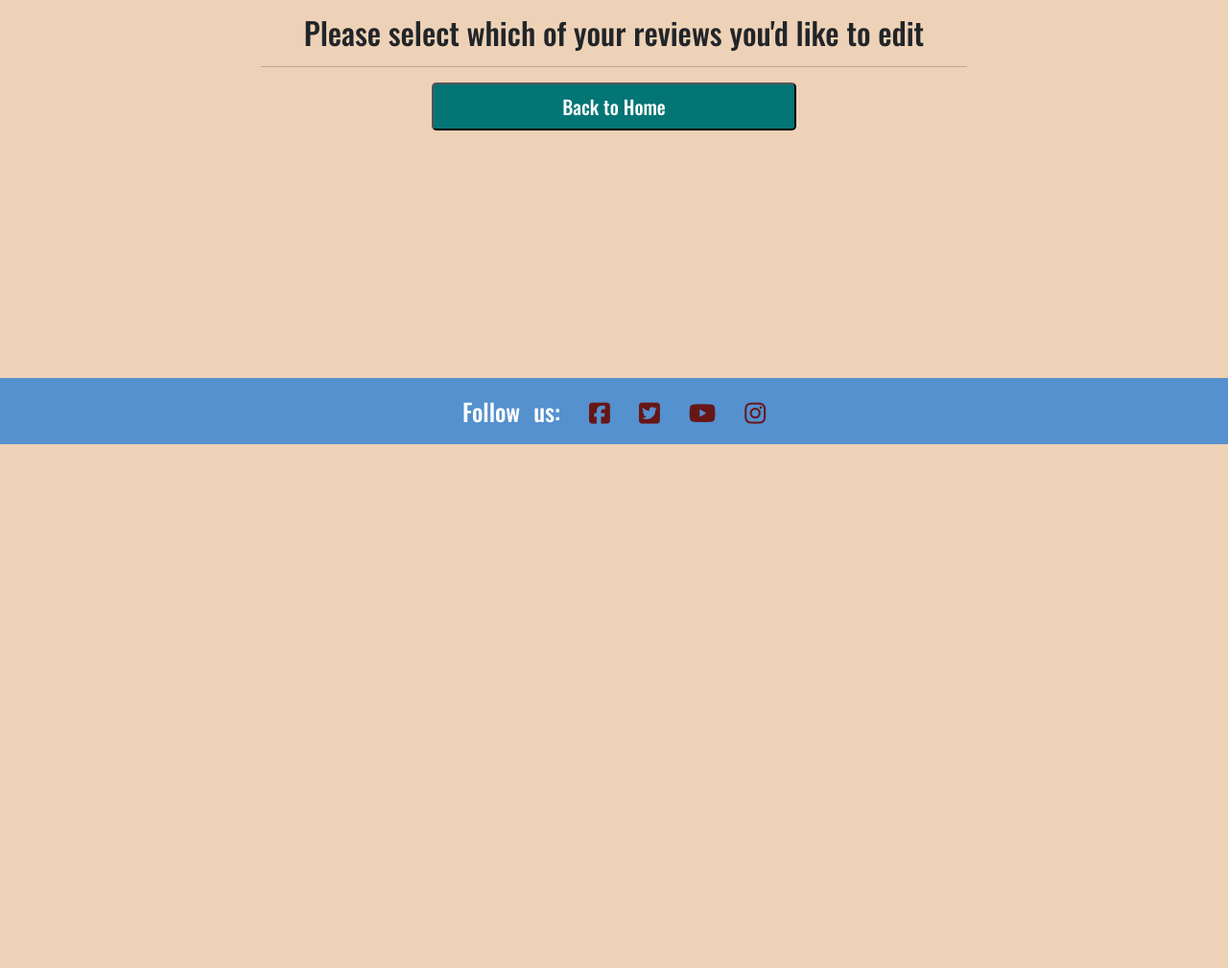
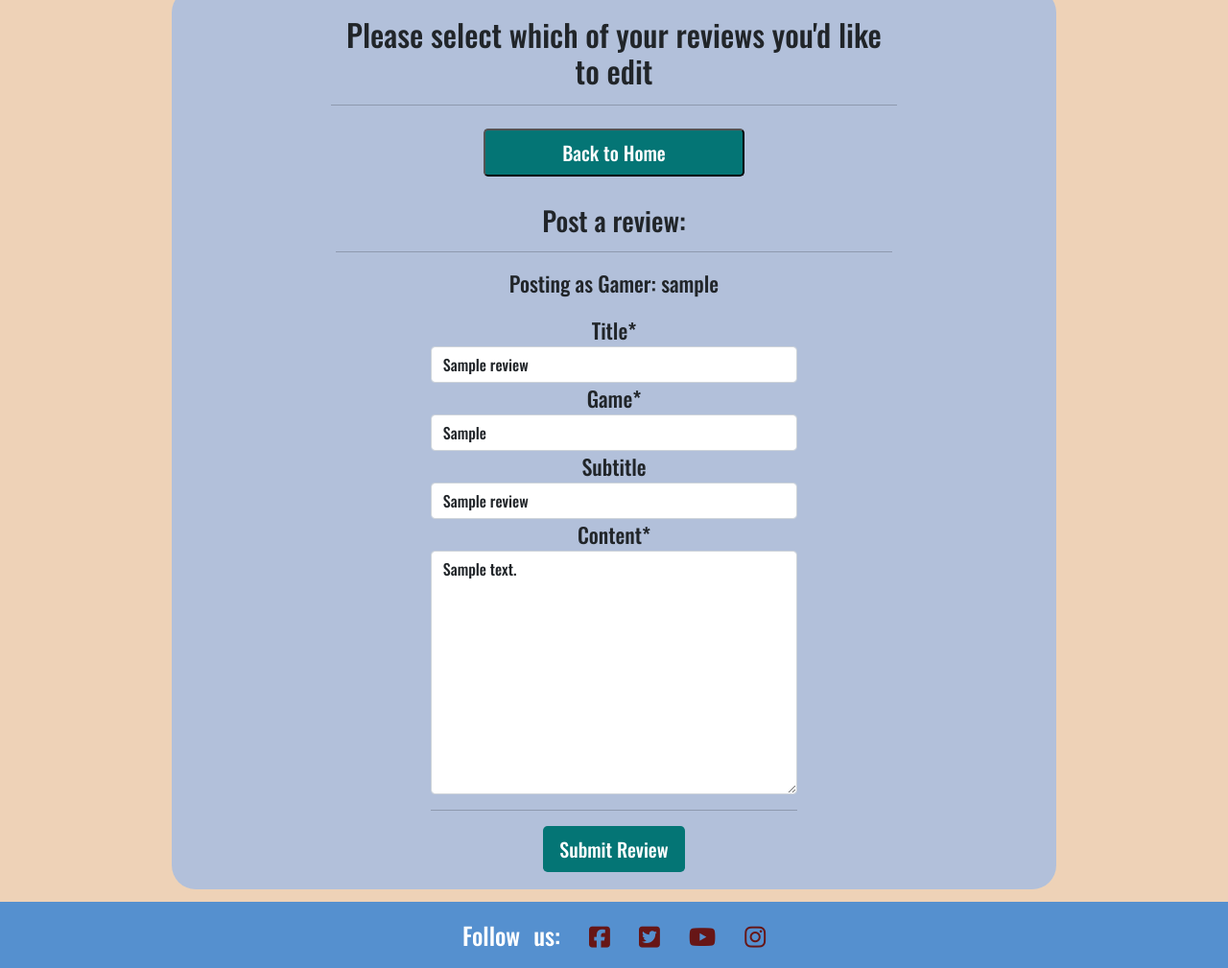
Before and after one commit to David-Maura-Rodgers/PP4-Gamer-Review, a Django app: page /edit_review/1/ in a window 1280 px wide. Shown: the part 337-1346 px from the top of the page at 96% size. Before the commit the page ends 800 px from the top, so only its background shows below. Run offline with Django 3.2, Linux system fonts and the light colour scheme; a user stored in the database is signed in; tables that the repository leaves empty hold one stand-in row (values such as "Sample post"); some libraries are stand-ins or nearby versions.

Commit message:
fix: Edit Review class now working as intended

```diff
--- a/static/css/style.css
+++ b/static/css/style.css
@@ -164,7 +164,7 @@ h2 {
 /* https://startbootstrap.com/snippets/full-image-header */
 /* https://unsplash.com/photos/npxXWgQ33ZQ */
 .masthead {
-    height: 35vh;
+    height: 32vh;
     min-height: 225px;
     background-image: url('https://images.unsplash.com/photo-1486312338219-ce68d2c6f44d?ixlib=rb-1.2.1&ixid=MnwxMjA3fDB8MHxwaG90by1wYWdlfHx8fGVufDB8fHx8&auto=format&fit=crop&w=1172&q=80');
     background-size: cover;
--- a/templates/create_review.html
+++ b/templates/create_review.html
@@ -1,5 +1,7 @@
 {% extends 'base.html' %} {% block content %}
 {% load crispy_forms_tags %}
+
+{{ form.media }}
 
 <!-- https://startbootstrap.com/snippets/full-image-header -->
 <div class="masthead">
--- a/templates/delete_review.html
+++ b/templates/delete_review.html
@@ -2,6 +2,12 @@
 {% load crispy_forms_tags %}
 
 {{ form.media }}
+
+<!-- https://startbootstrap.com/snippets/full-image-header -->
+<div class="masthead">
+    <div class="container h-100">
+    </div>
+</div>
 
 <!-- Review confirm delete form -->
 <div class="form-style text-center p-3 m-3">
--- a/templates/edit_review.html
+++ b/templates/edit_review.html
@@ -1,25 +1,17 @@
 {% extends "base.html" %} {% block content %}
+{% load crispy_forms_tags %}
+
+{{ form.media }}
 
 <!-- https://startbootstrap.com/snippets/full-image-header -->
 <div class="masthead">
     <div class="container h-100">
-        <div class="row h-100 align-items-center">
-            <div class="col-md-6 offset-md-3 masthead-text">
-                <!-- Post title goes in these h1 tags -->
-            </div>
-            <div class="d-none d-md-block col-md-6 offset-md-3 masthead-image">
-                <!-- The featured image URL goes in the src attribute -->
-                {% if "placeholder" in review.featured_image.url %}
-                <!-- <img class="review-image" src="static/images/PP4-Gamer-Review-Detail.jpg" alt="game controllers" width="100%"> -->
-                {% else %}
-                <img src=" {{ review.featured_image.url }}" width="100%">
-                {% endif %}
-            </div>
-        </div>
     </div>
 </div>
 
-<div class="container">
+<!-- https://startbootstrap.com/snippets/full-image-header -->
+
+<div class="container-fluid-home">
     <div class="row">
         <div class="col-md-8 mt-3 offset-md-2">
 
@@ -27,46 +19,27 @@
 
             <h2 class="posted-h2">Please select which of your reviews you'd like to edit</h2>
             <hr>
-            <div class="row">
-            <button class= "btn-home btn-lg" type="submit" action="{% url 'home' %}">Back to Home</button>
+            <div class="home-button">
+                <a href="/"><button class= "btn-home btn-lg" type="submit" action="{% url 'home' %}">Back to Home</button></a>
             </div>
-            <div class="col-12 mt-0 left">
-                <div class="row">
 
-                    {% for review in review_list %}
+            <div class="create-form">
+                <div class="card-body">
+                    <div class="create-text">
 
-                    <div class="col-md-6 offset-md-3">
-                        <div class="card text-center">
-                            <div class="card-body">
+                        {% if user.is_authenticated %}
 
-                                <div class="image-flash">
-                                    <p class="gamer">Gamer: {{ review.gamer }}</p>
-                                </div>
-
-                                <a href="{% url 'review_detail' review.pk review.title  %}" class="review-link">
-                                    <h2 class="card-title">{{ review.title }}</h2>
-                                    <h2 class="card-title-black">{{ review.game }}</h2>
-                                    <p class="subtitle-text">{{ review.subtitle }}</p>
-                                </a>
-                                <hr>
-                                <p class="card-text h5">{{ review.created_on}}
-                                    <p class="icons">
-                                    Like: <i class="fa fa-thumbs-up"></i>
-                                    {{ review.number_of_likes }}
-                                    Funny: <i class="fa fa-smile-o"></i>
-                                    {{ review.number_of_funny }}
-                                    Insightful: <i class="fa fa-lightbulb-o"></i>
-                                    {{ review.number_of_insightful }}
-                                    </p>
-                                </p>
-                            </div>
-                        </div>
+                        <h3>Post a review:</h3>
+                        <hr>
+                        <p>Posting as Gamer: {{ user.username }}</p>
+                        <form class="form-inner" method="post">
+                            {{ form | crispy }}
+                            {% csrf_token %}
+                            <hr>
+                            <button type="submit" class="btn btn-signup btn-lg" aria-label="submit">Submit Review</button>
+                        </form>
                     </div>
-                    {% if forloop.counter|divisibleby:3 %}
-                </div>
-                <div class="row">
-                    {% endif %}
-                    {% endfor %}
+                        {% endif %}
                 </div>
             </div>
 
```
